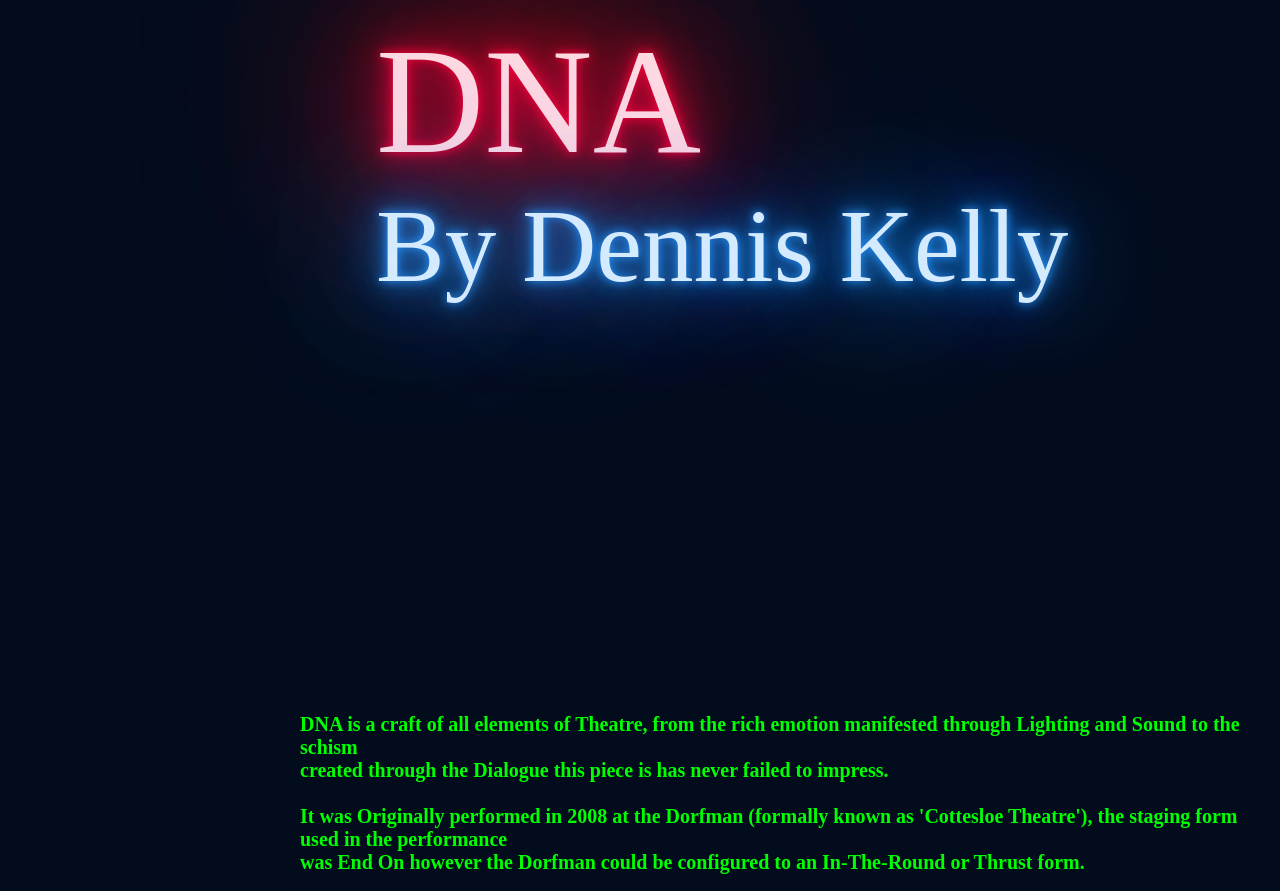
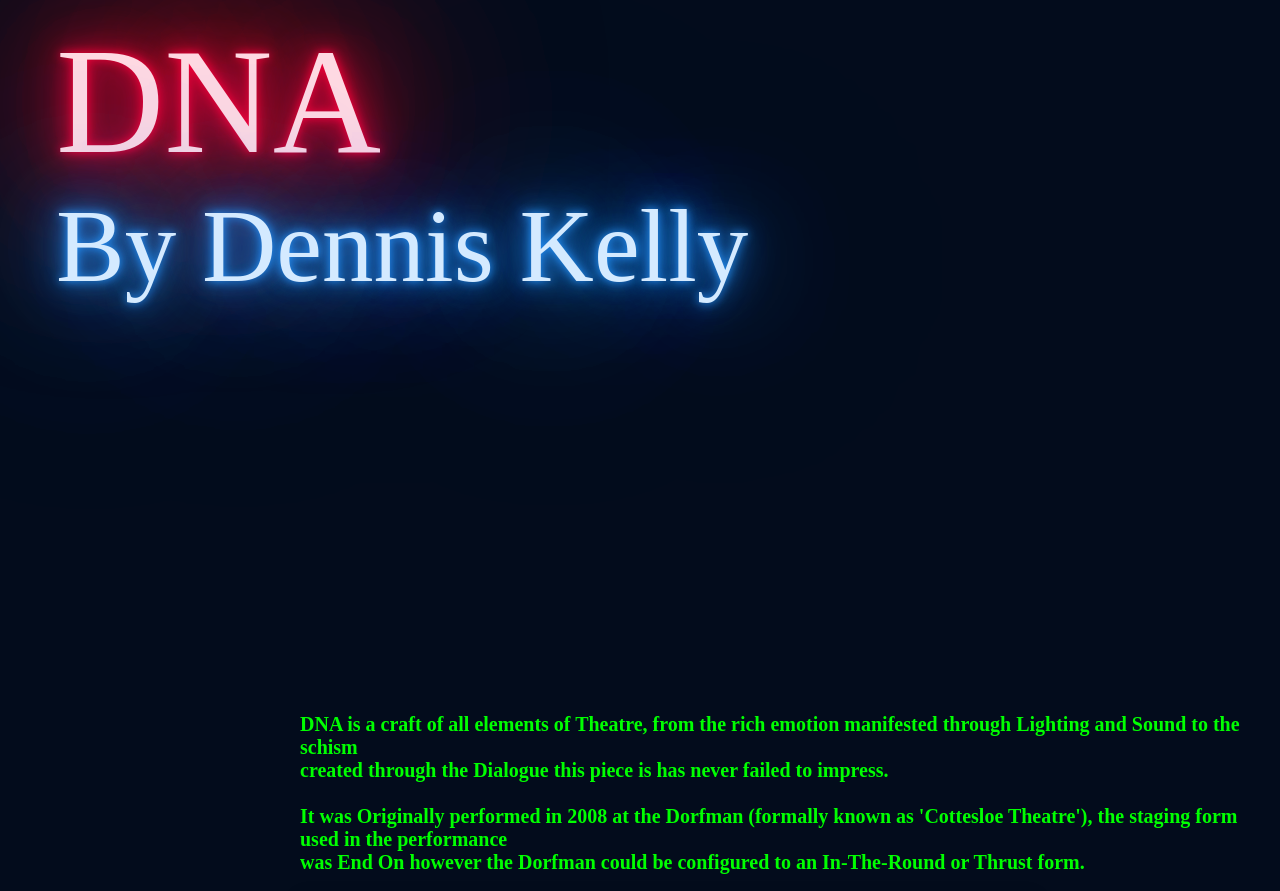
Before and after one commit to PseudoGreen/DNA, a plain HTML site: page index.html in a window 1280 px wide. Shown: the top 891 px of the page. Drawn offline with Linux system fonts and the light colour scheme; a web font is replaced by a local one.

Commit message:
Update style.css

```diff
--- a/style.css
+++ b/style.css
@@ -15,7 +15,7 @@
     display: block;
     position: absolute;
     top: 20%;
-    left: 45%;
+    left: 20%;
     -webkit-transform: translate(-50%, -50%);
             transform: translate(-50%, -50%);
     width: 50vw;
```
